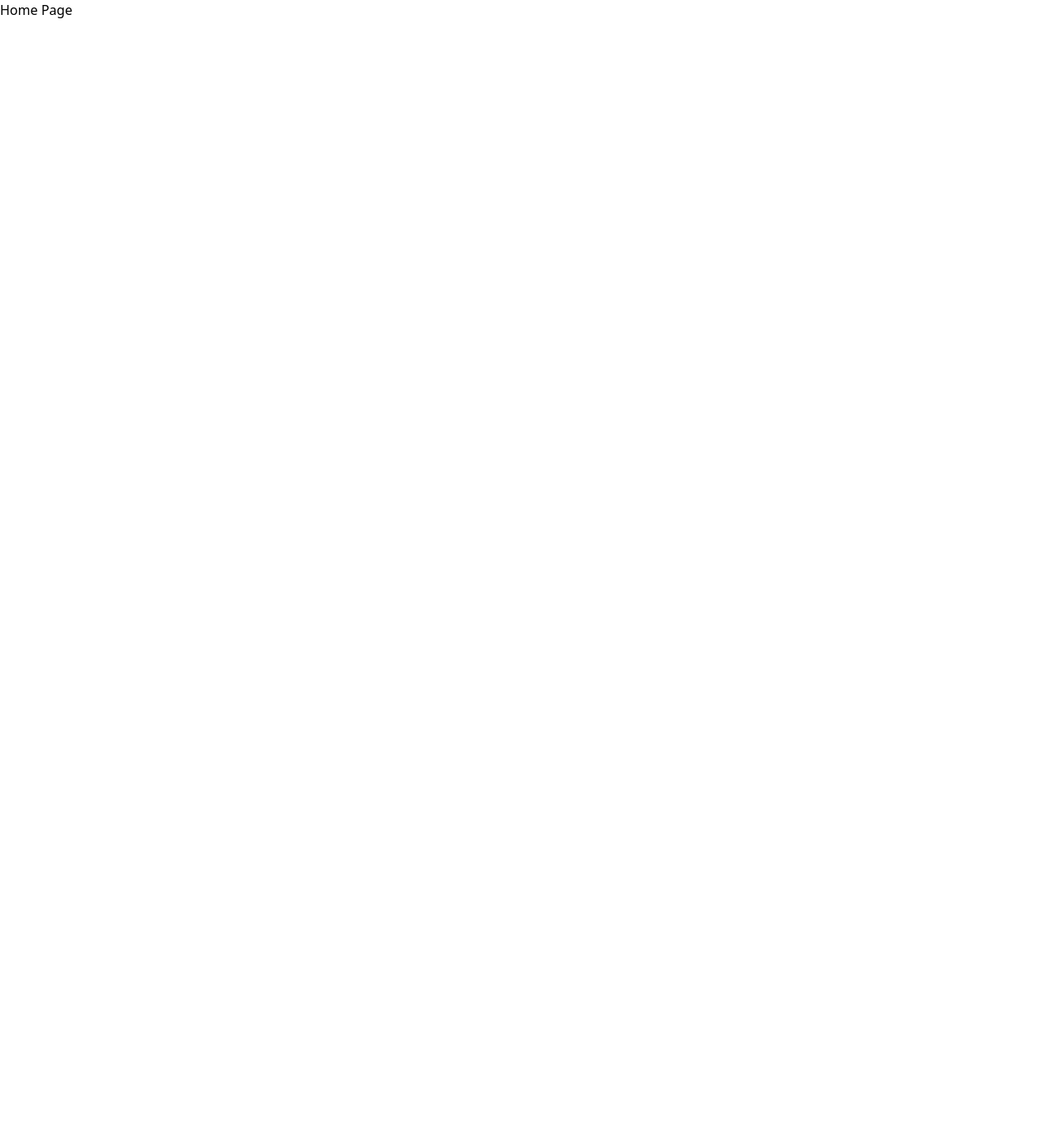
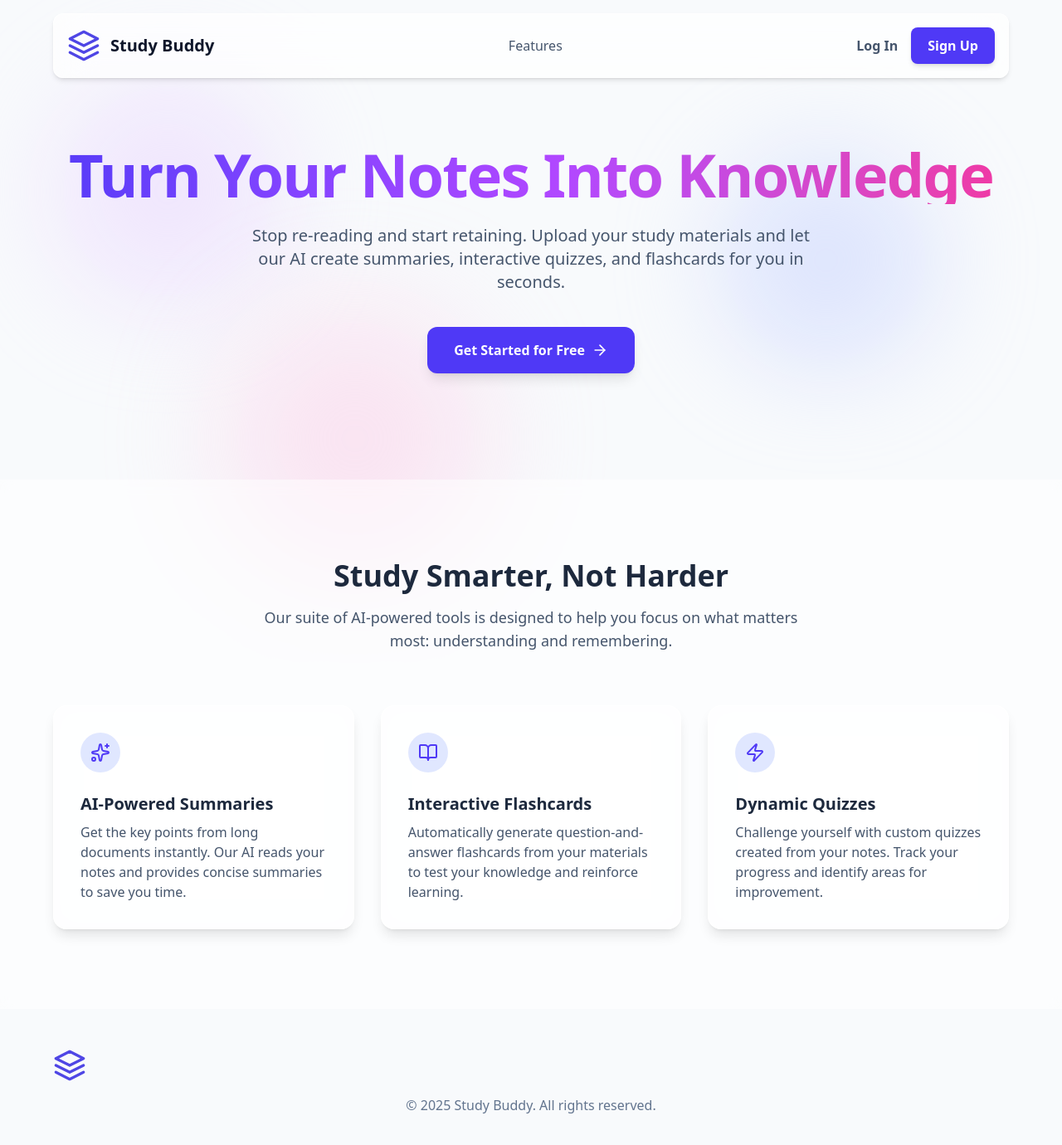
Before and after one commit to shivampatel88/AI-buddy, a React (Vite) app in the folder Frontend/: page / in a window 1280 px wide. Shown: the top 1380 px of the page at 83% size. Before the commit the page ends 800 px from the top, so only its background shows below. Built offline with nearby package versions, Linux system fonts and the light colour scheme.

Commit message:
Login and home page added

```diff
--- a/Frontend/src/pages/HomePage.jsx
+++ b/Frontend/src/pages/HomePage.jsx
@@ -1,12 +1,142 @@
+// Frontend/src/pages/HomePage.jsx (Updated)
+
 import React from 'react';
+import { Link } from 'react-router-dom';
+import { motion } from 'framer-motion';
+import { BookOpen, Zap, Sparkles, ArrowRight } from 'lucide-react';
 
-function HomePage() {
+// Reusable Logo Component
+const Logo = () => (
+  <svg width="40" height="40" viewBox="0 0 24 24" fill="none" xmlns="http://www.w3.org/2000/svg">
+    <path d="M12 2L2 7L12 12L22 7L12 2Z" stroke="#4f46e5" strokeWidth="2" strokeLinecap="round" strokeLinejoin="round"/>
+    <path d="M2 17L12 22L22 17" stroke="#4f46e5" strokeWidth="2" strokeLinecap="round" strokeLinejoin="round"/>
+    <path d="M2 12L12 17L22 12" stroke="#4f46e5" strokeWidth="2" strokeLinecap="round" strokeLinejoin="round"/>
+  </svg>
+);
+
+// Feature Card Component
+const FeatureCard = ({ icon, title, children }) => (
+  <motion.div
+    initial={{ opacity: 0, y: 40 }}
+    whileInView={{ opacity: 1, y: 0 }}
+    transition={{ duration: 0.5, ease: "easeOut" }}
+    viewport={{ once: true, amount: 0.3 }}
+    className="bg-white/50 backdrop-blur-lg p-8 rounded-2xl shadow-lg border border-white/70"
+  >
+    <div className="flex items-center justify-center h-12 w-12 rounded-full bg-indigo-100 text-indigo-600 mb-6">
+      {icon}
+    </div>
+    <h3 className="text-xl font-bold mb-2 text-slate-800">{title}</h3>
+    <p className="text-slate-600">{children}</p>
+  </motion.div>
+);
+
+
+export default function HomePage() {
   return (
-    <div>
-      <h1>Home Page</h1>
-      {/* We will build this page out later */}
+    <div className="w-full bg-slate-50 text-slate-800 font-sans">
+      {/* Background Gradient Shapes for aesthetic */}
+      <div className="absolute top-0 left-0 w-full h-full overflow-hidden pointer-events-none">
+          <div className="absolute top-[10%] left-[5%] w-72 h-72 bg-purple-200 rounded-full opacity-50 blur-3xl animate-blob"></div>
+          <div className="absolute top-[20%] right-[10%] w-72 h-72 bg-indigo-200 rounded-full opacity-50 blur-3xl animate-blob animation-delay-2000"></div>
+          <div className="absolute bottom-[10%] left-[20%] w-72 h-72 bg-pink-200 rounded-full opacity-50 blur-3xl animate-blob animation-delay-4000"></div>
+      </div>
+
+      {/* Header with Glass Effect */}
+      <header className="sticky top-4 z-50 mx-auto max-w-6xl">
+        <nav className="flex items-center justify-between p-4 bg-white/70 backdrop-blur-xl rounded-xl shadow-md border border-white/80">
+          <Link to="/" className="flex items-center gap-3">
+            <Logo />
+            <span className="text-xl font-bold text-slate-900">Study Buddy</span>
+          </Link>
+          <div className="hidden md:flex items-center gap-6">
+            <a href="#features" className="font-medium text-slate-600 hover:text-indigo-600 transition">Features</a>
+          </div>
+          <div className="flex items-center gap-4">
+            <Link to="/login" className="font-semibold text-slate-600 hover:text-indigo-600 transition">
+              Log In
+            </Link>
+            <Link to="/signup" className="px-5 py-2.5 bg-indigo-600 text-white font-semibold rounded-lg shadow-md hover:bg-indigo-700 transition">
+              Sign Up
+            </Link>
+          </div>
+        </nav>
+      </header>
+
+      {/* Main Content */}
+      <main className="relative z-10">
+        {/* Hero Section */}
+        <section className="text-center pt-24 pb-32 px-4">
+          <motion.div
+            initial={{ opacity: 0, y: 20 }}
+            animate={{ opacity: 1, y: 0 }}
+            transition={{ duration: 0.8, ease: "easeOut" }}
+          >
+            <h1 className="text-5xl md:text-7xl font-extrabold tracking-tight mb-6 bg-gradient-to-r from-indigo-600 via-purple-500 to-pink-500 bg-clip-text text-transparent">
+              Turn Your Notes Into Knowledge
+            </h1>
+            <p className="max-w-2xl mx-auto text-lg md:text-xl text-slate-600 mb-10">
+              Stop re-reading and start retaining. Upload your study materials and let our AI create summaries, interactive quizzes, and flashcards for you in seconds.
+            </p>
+            <Link
+              to="/signup"
+              className="inline-flex items-center gap-2 px-8 py-4 bg-indigo-600 text-white font-bold rounded-xl shadow-lg hover:bg-indigo-700 transform hover:scale-105 transition-transform"
+            >
+              Get Started for Free <ArrowRight size={20} />
+            </Link>
+          </motion.div>
+        </section>
+
+        {/* Features Section */}
+        <section id="features" className="py-24 px-4 bg-white/50 backdrop-blur-sm">
+          <div className="max-w-6xl mx-auto">
+            <h2 className="text-4xl font-bold text-center mb-4">Study Smarter, Not Harder</h2>
+            <p className="text-lg text-slate-600 text-center mb-16 max-w-2xl mx-auto">
+              Our suite of AI-powered tools is designed to help you focus on what matters most: understanding and remembering.
+            </p>
+            <div className="grid md:grid-cols-3 gap-8">
+              <FeatureCard icon={<Sparkles size={24} />} title="AI-Powered Summaries">
+                Get the key points from long documents instantly. Our AI reads your notes and provides concise summaries to save you time.
+              </FeatureCard>
+              <FeatureCard icon={<BookOpen size={24} />} title="Interactive Flashcards">
+                Automatically generate question-and-answer flashcards from your materials to test your knowledge and reinforce learning.
+              </FeatureCard>
+              <FeatureCard icon={<Zap size={24} />} title="Dynamic Quizzes">
+                Challenge yourself with custom quizzes created from your notes. Track your progress and identify areas for improvement.
+              </FeatureCard>
+            </div>
+          </div>
+        </section>
+      </main>
+
+      {/* Footer */}
+      <footer className="py-12 px-4 text-center">
+        <div className="max-w-6xl mx-auto">
+            <Logo />
+            <p className="mt-4 text-slate-500">
+              © {new Date().getFullYear()} Study Buddy. All rights reserved.
+            </p>
+        </div>
+      </footer>
+
+      {/* Simple CSS for the animation */}
+      <style>{`
+        .animate-blob {
+          animation: blob 7s infinite;
+        }
+        .animation-delay-2000 {
+          animation-delay: 2s;
+        }
+        .animation-delay-4000 {
+          animation-delay: 4s;
+        }
+        @keyframes blob {
+          0% { transform: translate(0px, 0px) scale(1); }
+          33% { transform: translate(30px, -50px) scale(1.1); }
+          66% { transform: translate(-20px, 20px) scale(0.9); }
+          100% { transform: translate(0px, 0px) scale(1); }
+        }
+      `}</style>
     </div>
   );
 }
-
-export default HomePage;
```
